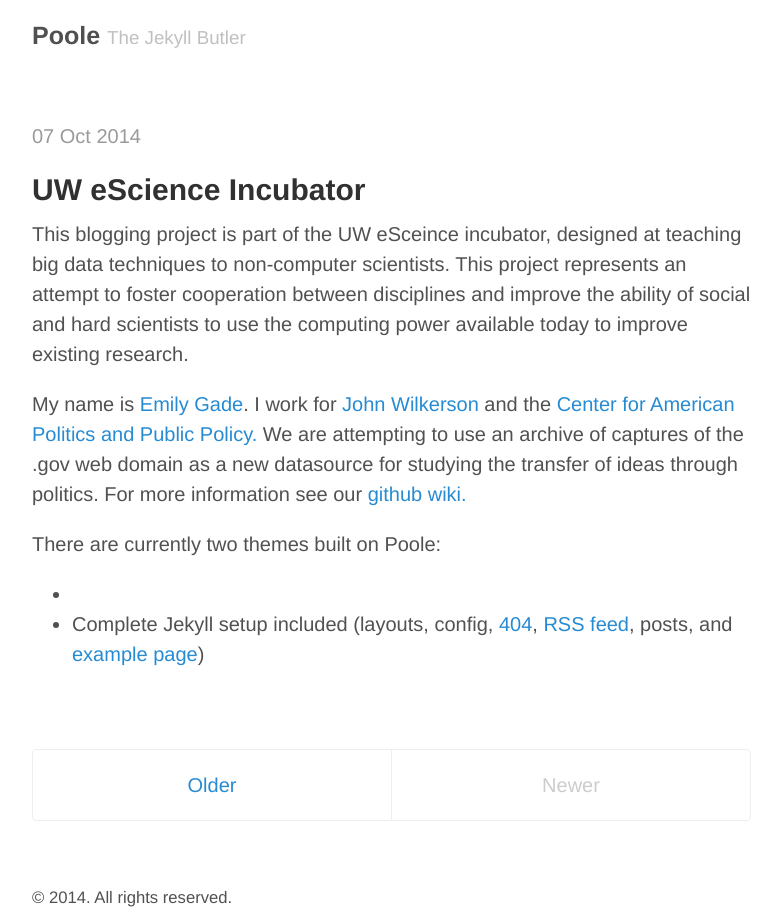
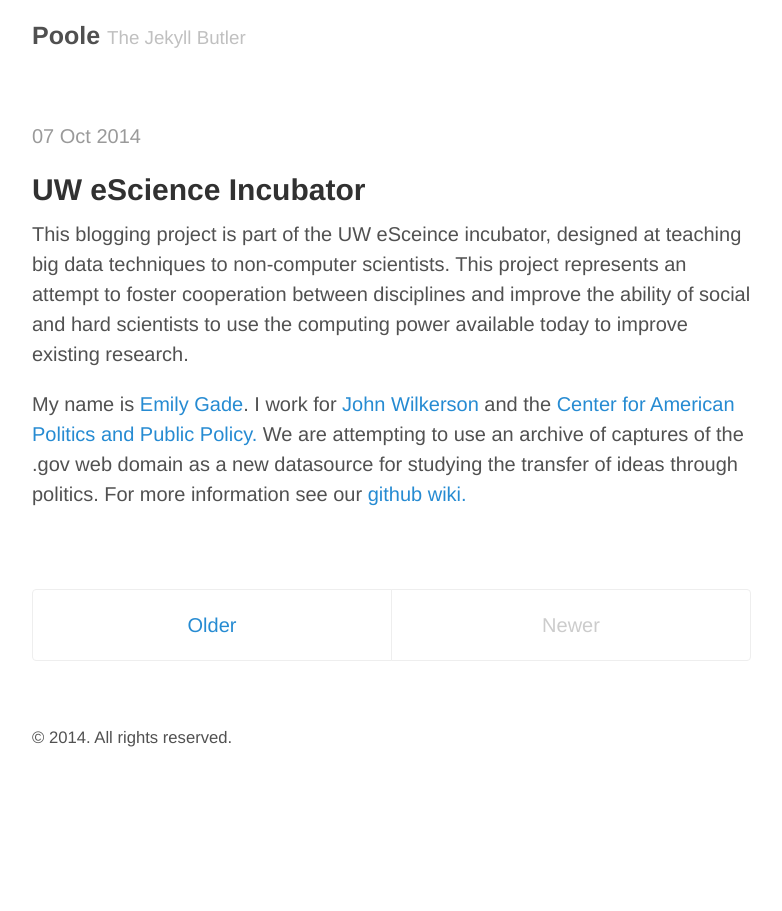
Before and after one commit to ekgade/ekgade.github.io, a Jekyll site: the page built from index.html, in a window 1280 px wide. Shown: the whole page, without its empty margins (248-1030 px from the left). Built offline with Jekyll 4.4.1, drawn with Linux system fonts in a browser that asks for light colours; Markdown is read by kramdown in place of the engine named in the settings; the list of posts is cut into pages by our own code.

Commit message:
Update and rename 2014-01-02-introducing-DotGovDataProject.md to 2014-01-02-introducing-.Gov-Data-Project.md

```diff
--- a/_posts/2014-01-02-introducing-DotGovDataProject.md
+++ b/_posts/2014-01-02-introducing-.Gov-Data-Project.md
@@ -2,18 +2,12 @@
 layout: post
 title: Introducing .Gov Data Incubator Project
 [Hyde](http://hyde.getpoole.com)
-
+[example page](/about)
+[RSS feed](/atom.xml)
+[404](/404.html)
 ---
 ##UW eScience Incubator
 
 This blogging project is part of the UW eSceince incubator, designed at teaching big data techniques to non-computer scientists. This project represents an attempt to foster cooperation between disciplines and improve the ability of social and hard scientists to use the computing power available today to improve existing research.
 
 My name is [Emily Gade](http://www.polisci.washington.edu/Directory/Students/grads/grad_gade.html). I work for [John Wilkerson](http://www.polisci.washington.edu/Directory/Faculty/Faculty/faculty_wilkerson.html) and the [Center for American Politics and Public Policy.](http://cappp.org/) We are attempting to use an archive of captures of the .gov web domain as a new datasource for studying the transfer of ideas through politics. For more information see our [github wiki.](https://github.com/uwescience/incubator/wiki/dotgov_data)
-
-
-There are currently two themes built on Poole:
-
-*
-
-
-* Complete Jekyll setup included (layouts, config, [404](/404.html), [RSS feed](/atom.xml), posts, and [example page](/about))
```
